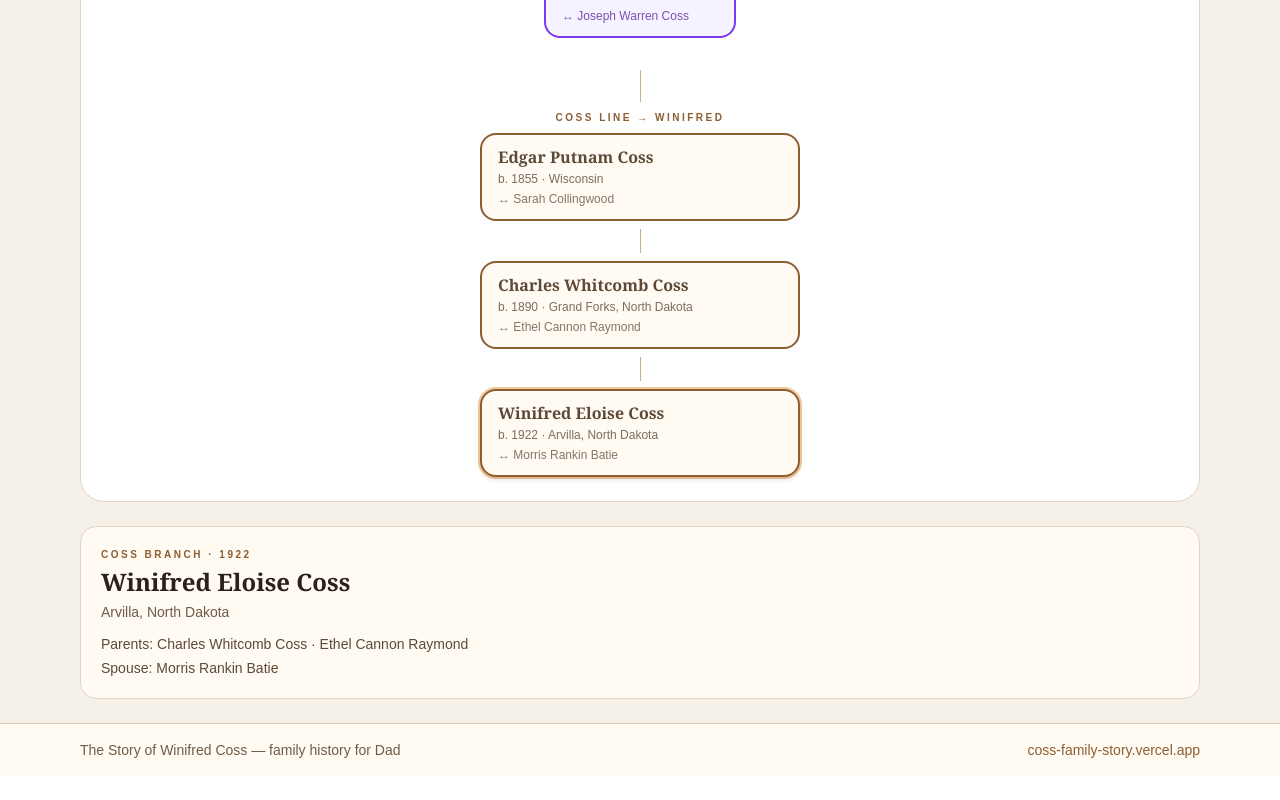
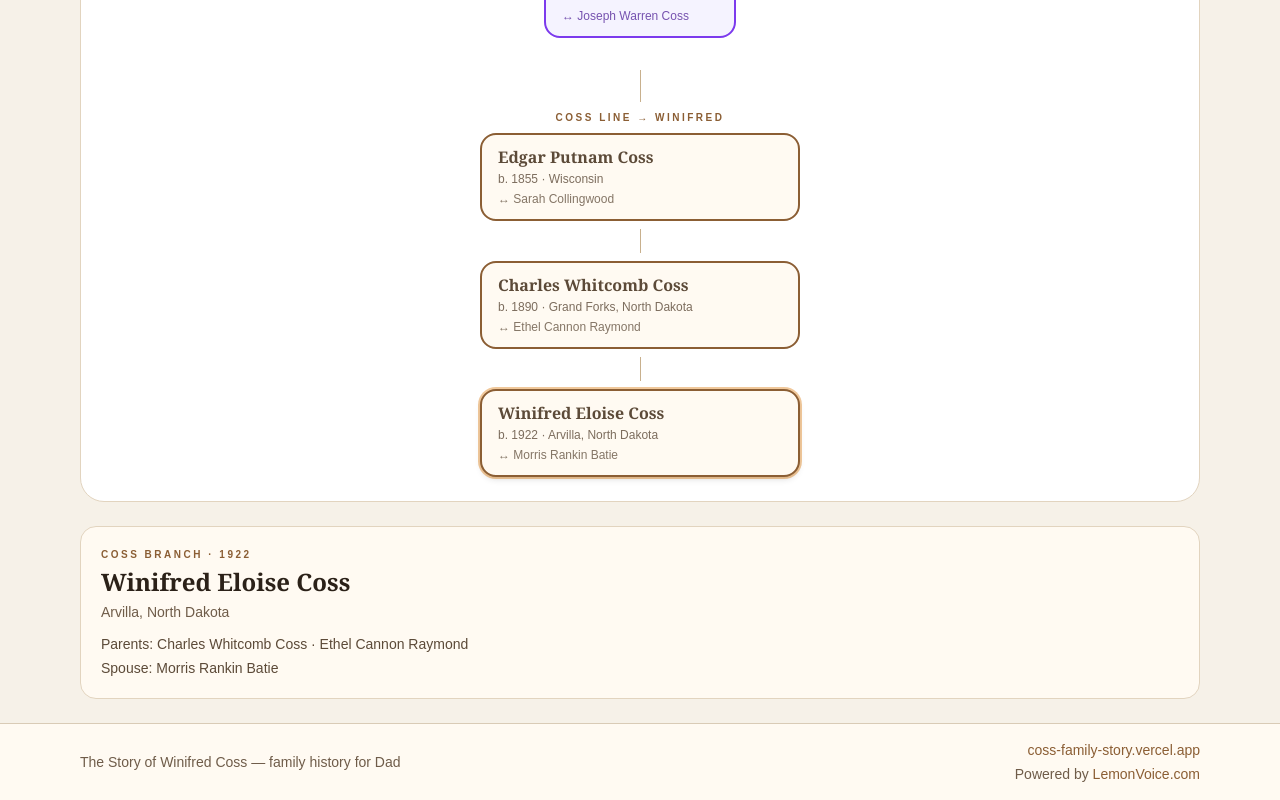
Before and after one commit to Coachjohnepop/Popham_family, a Next.js app: page /tree in a window 1280 px wide. Shown: the part 965-1765 px from the top of the page. Before the commit the page ends 1741 px from the top, so only its background shows below. Built offline with nearby package versions, Linux system fonts and the light colour scheme.

Commit message:
Add Powered by LemonVoice.com footer credit
Link to www.lemonvoice.com from a shared footer on the home page and
inner app pages.

```diff
--- a/components/AppTabs.tsx
+++ b/components/AppTabs.tsx
@@ -9,7 +9,7 @@ import StoryIndexView from "@/components/StoryIndexView";
 import MapTimelineView from "@/components/MapTimelineView";
 import FamilyTreeView from "@/components/FamilyTreeView";
 import { APP_TABS, type TabId } from "@/lib/tabs";
-import { SITE_URL } from "@/lib/site";
+import SiteFooter from "@/components/SiteFooter";
 
 function StoryRouter() {
   const pathname = usePathname();
@@ -94,17 +94,7 @@ export default function AppTabs({ initialTab }: AppTabsProps) {
         )}
       </main>
 
-      <footer className="border-t border-[#d9cbb6] bg-[#fffaf2]">
-        <div className="mx-auto flex max-w-6xl flex-col gap-2 px-4 py-4 text-sm text-[#6f5c49] sm:flex-row sm:items-center sm:justify-between">
-          <p>The Story of Winifred Coss — family history for Dad</p>
-          <a
-            href={SITE_URL}
-            className="font-medium text-[#8b5e34] hover:text-[#6f4a28]"
-          >
-            {SITE_URL.replace("https://", "")}
-          </a>
-        </div>
-      </footer>
+      <SiteFooter />
     </div>
   );
 }
--- a/components/LandingPage.tsx
+++ b/components/LandingPage.tsx
@@ -4,7 +4,7 @@ import EventSearch from "@/components/EventSearch";
 import LandingPhotoCollage from "@/components/LandingPhotoCollage";
 import { getLandingImages } from "@/lib/landing-images";
 import { APP_TABS } from "@/lib/tabs";
-import { SITE_URL } from "@/lib/site";
+import SiteFooter from "@/components/SiteFooter";
 
 export default function LandingPage() {
   const { images, totalInDocument } = getLandingImages();
@@ -60,17 +60,7 @@ export default function LandingPage() {
         </p>
       </main>
 
-      <footer className="border-t border-[#d9cbb6] bg-[#fffaf2]">
-        <div className="mx-auto flex max-w-6xl flex-col gap-2 px-4 py-4 text-sm text-[#6f5c49] sm:flex-row sm:items-center sm:justify-between">
-          <p>The Story of Winifred Coss — family history for Dad</p>
-          <a
-            href={SITE_URL}
-            className="font-medium text-[#8b5e34] hover:text-[#6f4a28]"
-          >
-            {SITE_URL.replace("https://", "")}
-          </a>
-        </div>
-      </footer>
+      <SiteFooter />
     </div>
   );
 }
--- /dev/null
+++ b/components/SiteFooter.tsx
@@ -0,0 +1,25 @@
+import { LEMONVOICE_URL, SITE_URL } from "@/lib/site";
+
+export default function SiteFooter() {
+  return (
+    <footer className="border-t border-[#d9cbb6] bg-[#fffaf2]">
+      <div className="mx-auto flex max-w-6xl flex-col gap-2 px-4 py-4 text-sm text-[#6f5c49] sm:flex-row sm:items-center sm:justify-between">
+        <p>The Story of Winifred Coss — family history for Dad</p>
+        <div className="flex flex-col gap-1 sm:items-end">
+          <a href={SITE_URL} className="font-medium text-[#8b5e34] hover:text-[#6f4a28]">
+            {SITE_URL.replace("https://", "")}
+          </a>
+          <p>
+            Powered by{" "}
+            <a
+              href={LEMONVOICE_URL}
+              className="font-medium text-[#8b5e34] hover:text-[#6f4a28]"
+            >
+              LemonVoice.com
+            </a>
+          </p>
+        </div>
+      </div>
+    </footer>
+  );
+}
--- a/lib/site.ts
+++ b/lib/site.ts
@@ -1 +1,2 @@
 export const SITE_URL = "https://coss-family-story.vercel.app";
+export const LEMONVOICE_URL = "https://www.lemonvoice.com";
```
